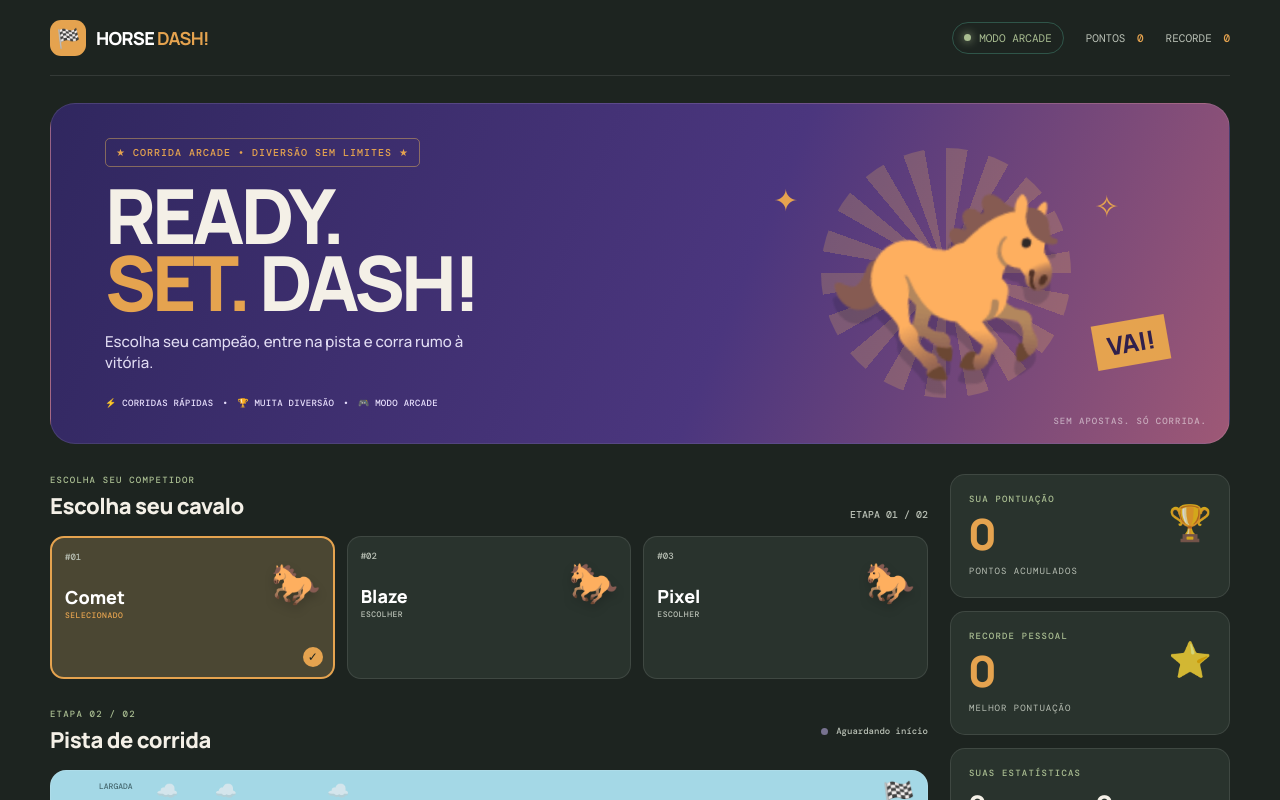
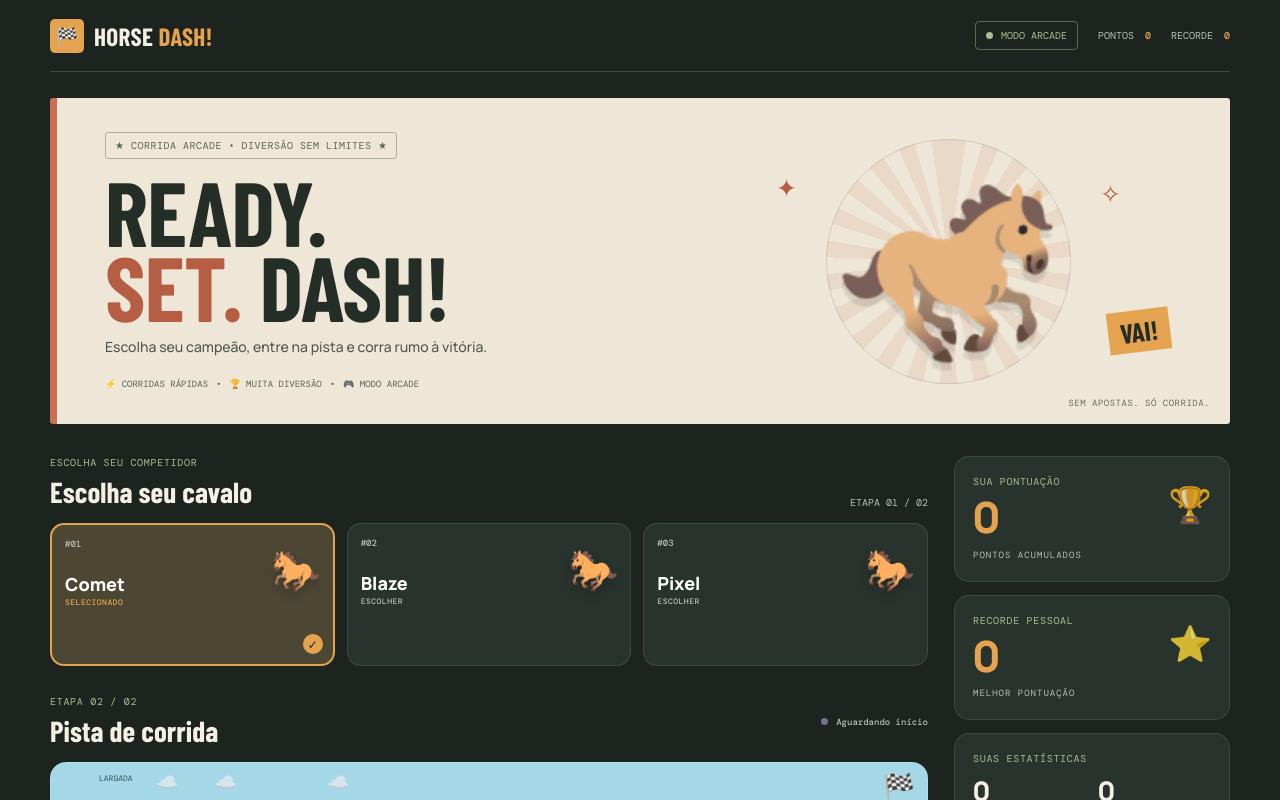
Before and after one commit to DogShown/HorseRacing, a React (Vite) app: page / in a window 1280 px wide. Shown: the top 800 px of the page. Built offline with nearby package versions, Linux system fonts and the light colour scheme; a web font is replaced by a local one.

Commit message:
Refresh HORSE DASH visual identity

```diff
--- a/src/styles/layout.css
+++ b/src/styles/layout.css
@@ -1,32 +1,177 @@
-.app-shell { width: min(1180px, calc(100% - 48px)); margin: 0 auto; }
-.topbar { min-height: 76px; display: flex; align-items: center; justify-content: space-between; border-bottom: 1px solid rgba(255,255,255,.1); }
-.brand { display: inline-flex; align-items: center; gap: 10px; color: #fff; text-decoration: none; font-size: 18px; font-weight: 1000; letter-spacing: -.7px; }
+.app-shell { width: min(var(--content-width), calc(100% - 48px)); margin: 0 auto; }
+
+.topbar {
+  min-height: 72px;
+  display: flex;
+  align-items: center;
+  justify-content: space-between;
+  border-bottom: 1px solid var(--color-border);
+}
+.brand {
+  display: inline-flex;
+  align-items: center;
+  gap: 10px;
+  color: var(--color-text);
+  text-decoration: none;
+  font-family: var(--font-display);
+  font-size: 25px;
+  font-weight: 800;
+  letter-spacing: .3px;
+}
 .brand strong { color: var(--yellow); }
-.brand-mark { display: grid; place-items: center; width: 36px; height: 36px; border-radius: 11px; background: var(--yellow); color: var(--bg); font-size: 19px; }
-.topbar-stats { display: flex; align-items: center; gap: 22px; color: var(--muted); font: 11px var(--mono); }
-.status-pill { display: flex; align-items: center; gap: 8px; padding: 8px 11px; border: 1px solid rgba(101,230,196,.25); border-radius: 30px; color: var(--mint); }
-.status-dot, .race-status span { width: 7px; height: 7px; border-radius: 50%; background: var(--mint); box-shadow: 0 0 10px var(--mint); }
+.brand-mark {
+  display: grid;
+  place-items: center;
+  width: 34px;
+  height: 34px;
+  border-radius: 5px;
+  background: var(--yellow);
+  color: var(--color-ink);
+  font-size: 18px;
+}
+.topbar-stats {
+  display: flex;
+  align-items: center;
+  gap: 20px;
+  color: var(--muted);
+  font: 10px var(--mono);
+}
+.status-pill {
+  display: flex;
+  align-items: center;
+  gap: 8px;
+  padding: 7px 10px;
+  border: 1px solid rgba(169, 189, 145, .45);
+  border-radius: 4px;
+  color: var(--mint);
+}
+.status-dot, .race-status span {
+  width: 7px;
+  height: 7px;
+  border-radius: 50%;
+  background: var(--mint);
+}
 .best-score strong { color: var(--yellow); margin-left: 5px; }
 
-.hero { position: relative; display: flex; align-items: center; min-height: 300px; margin: 27px 0 30px; padding: 34px 54px; overflow: hidden; border: 1px solid rgba(255,255,255,.1); border-radius: 25px; background: linear-gradient(112deg, #30275f 0%, #4b367e 58%, #ed796e 140%); }
-.hero-copy { position: relative; z-index: 2; max-width: 540px; }
-.hero-tag, .eyebrow, .hero-meta, .hero-bottom-label, .step-label, .race-status, .horse-caption, .horse-number, .runner-name, .lane-number, .track-start, .footer, .control-note { font-family: var(--mono); }
-.hero-tag { display: inline-block; padding: 7px 10px; border: 1px solid rgba(255,203,87,.4); border-radius: 5px; color: var(--yellow); font-size: 10px; letter-spacing: 1px; }
-.hero h1 { margin: 15px 0 8px; font-size: clamp(48px, 7vw, 76px); font-weight: 1000; line-height: .88; letter-spacing: -4px; }
-.hero h1 span { color: var(--yellow); }
-.hero-copy > p { max-width: 380px; color: #e1dcf3; font-size: 15px; }
-.hero-meta { display: flex; flex-wrap: wrap; gap: 9px; margin-top: 24px; color: #e6defb; font-size: 9px; letter-spacing: .3px; }
-.hero-bottom-label { position: absolute; right: 22px; bottom: 16px; color: rgba(255,255,255,.5); font-size: 9px; letter-spacing: 1px; }
-.hero-art { position: absolute; top: 0; right: 3%; width: 42%; height: 100%; display: grid; place-items: center; }
-.sunburst { position: absolute; width: 250px; height: 250px; border-radius: 50%; background: repeating-conic-gradient(from 0deg, rgba(255,203,87,.2) 0deg 10deg, transparent 10deg 20deg); }
-.hero-horse { position: relative; z-index: 1; font-size: clamp(100px, 17vw, 190px); filter: drop-shadow(0 14px 0 rgba(23,21,47,.18)); transform: scaleX(-1) rotate(-7deg); }
-.hero-speed { position: absolute; z-index: 2; right: 5%; bottom: 23%; padding: 5px 13px; transform: rotate(-10deg); background: var(--yellow); color: #30204c; font-size: 25px; font-weight: 1000; }
-.hero-spark { position: absolute; color: var(--yellow); font-size: 30px; }
-.spark-one { top: 22%; left: 15%; }.spark-two { right: 15%; top: 24%; }
+.hero {
+  position: relative;
+  display: flex;
+  align-items: center;
+  min-height: 290px;
+  margin: 26px 0 32px;
+  padding: 34px 48px;
+  overflow: hidden;
+  border: 0;
+  border-left: 7px solid var(--coral);
+  border-radius: 3px;
+  background: var(--color-paper);
+  color: var(--color-ink);
+}
+.hero-copy { position: relative; z-index: 2; max-width: 550px; }
+.hero-tag {
+  display: inline-block;
+  padding: 6px 9px;
+  border: 1px solid rgba(37, 45, 39, .3);
+  border-radius: 3px;
+  color: #59674f;
+  font: 10px var(--mono);
+  letter-spacing: .5px;
+}
+.hero h1 {
+  margin: 15px 0 8px;
+  font-family: var(--font-display);
+  font-size: clamp(58px, 8vw, 91px);
+  font-weight: 900;
+  line-height: .82;
+  letter-spacing: -.5px;
+}
+.hero h1 span { color: #b65e43; }
+.hero-copy > p { max-width: 390px; color: #4e584f; font-size: 14px; }
+.hero-meta {
+  display: flex;
+  flex-wrap: wrap;
+  gap: 8px;
+  margin-top: 22px;
+  color: #586253;
+  font: 9px var(--mono);
+}
+.hero-bottom-label {
+  position: absolute;
+  right: 20px;
+  bottom: 15px;
+  color: #65705f;
+  font: 9px var(--mono);
+  letter-spacing: .5px;
+}
+.hero-art {
+  position: absolute;
+  top: 0;
+  right: 3%;
+  width: 42%;
+  height: 100%;
+  display: grid;
+  place-items: center;
+}
+.sunburst {
+  position: absolute;
+  width: 245px;
+  height: 245px;
+  border: 1px solid rgba(37, 45, 39, .13);
+  border-radius: 50%;
+  background: repeating-conic-gradient(from 0deg, rgba(201, 111, 83, .12) 0deg 8deg, transparent 8deg 16deg);
+}
+.hero-horse {
+  position: relative;
+  z-index: 1;
+  font-size: clamp(100px, 16vw, 180px);
+  filter: grayscale(.35) drop-shadow(0 8px 0 rgba(37, 45, 39, .12));
+  transform: scaleX(-1) rotate(-5deg);
+}
+.hero-speed {
+  position: absolute;
+  z-index: 2;
+  right: 5%;
+  bottom: 22%;
+  padding: 5px 12px;
+  transform: rotate(-7deg);
+  background: var(--yellow);
+  color: var(--color-ink);
+  font-family: var(--font-display);
+  font-size: 27px;
+  font-weight: 800;
+}
+.hero-spark { position: absolute; color: #b65e43; font-size: 25px; }
+.spark-one { top: 22%; left: 15%; }
+.spark-two { right: 15%; top: 24%; }
 
-.game-layout { display: grid; grid-template-columns: minmax(0, 1fr) 280px; gap: 22px; align-items: start; }
+.game-layout {
+  display: grid;
+  grid-template-columns: minmax(0, 1fr) 276px;
+  gap: 26px;
+  align-items: start;
+}
 .game-main { min-width: 0; }
-.section-heading { display: flex; justify-content: space-between; align-items: end; margin-bottom: 15px; }
-.eyebrow { margin: 0 0 5px; color: var(--mint); font-size: 9px; letter-spacing: 1.2px; }
-.section-heading h2 { margin: 0; font-size: 22px; font-weight: 900; letter-spacing: -.5px; }
-.step-label { color: var(--muted); font-size: 10px; }
+.section-heading {
+  display: flex;
+  justify-content: space-between;
+  align-items: end;
+  margin-bottom: 14px;
+}
+.eyebrow {
+  margin: 0 0 5px;
+  color: var(--mint);
+  font: 10px var(--mono);
+  letter-spacing: .7px;
+}
+.section-heading h2 {
+  margin: 0;
+  font-family: var(--font-display);
+  font-size: 29px;
+  font-weight: 700;
+  letter-spacing: .1px;
+}
+.step-label { color: var(--muted); font: 10px var(--mono); }
+
+.hero-tag, .hero-meta, .hero-bottom-label, .step-label, .race-status,
+.horse-caption, .horse-number, .runner-name, .lane-number, .track-start,
+.footer, .control-note { font-family: var(--mono); }
```
